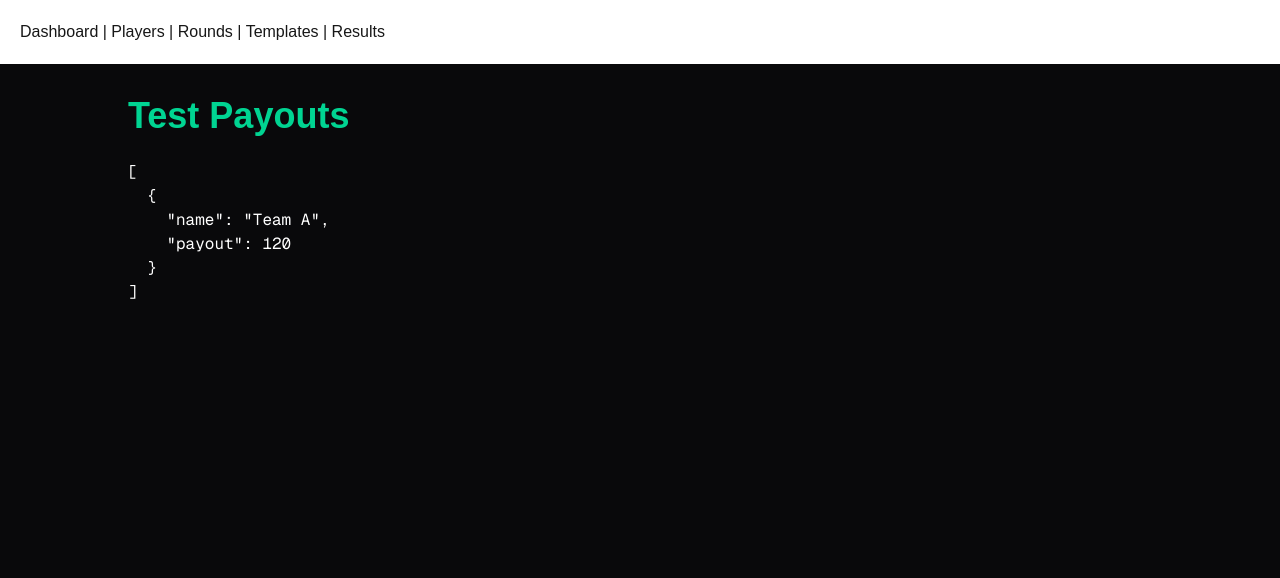
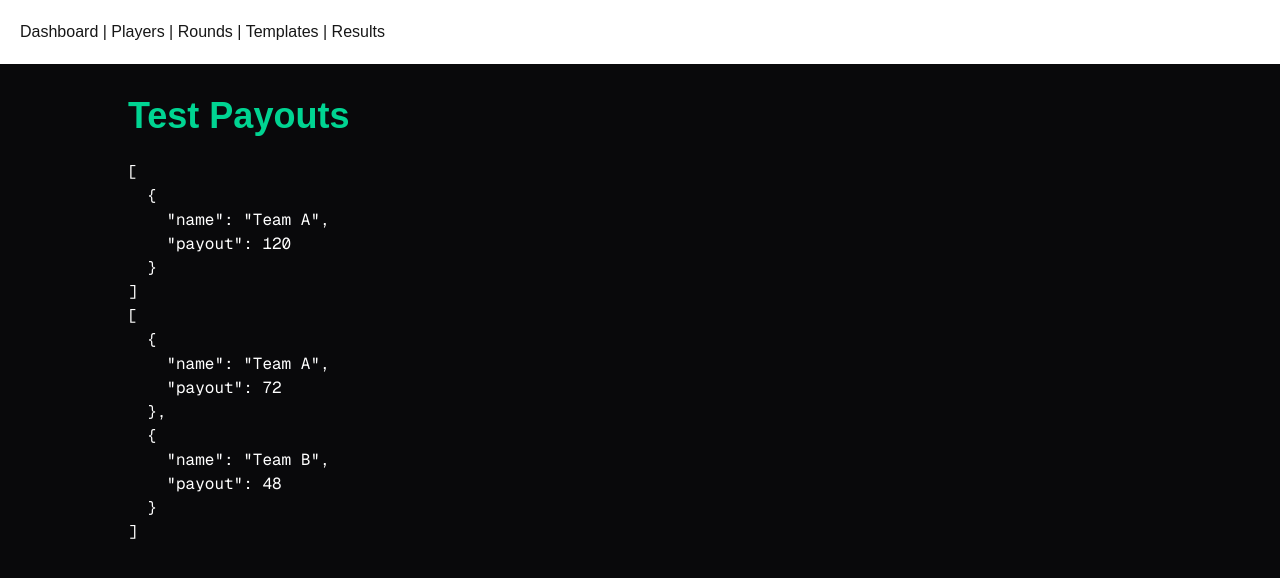
Before and after one commit to Cody-Ayers/club-games, a Next.js app: page /test-payouts in a window 1280 px wide. Shown: the top 578 px of the page. Built offline with nearby package versions, Linux system fonts and the light colour scheme.

Commit message:
Add percentage payout logic

```diff
--- a/src/app/test-payouts/page.tsx
+++ b/src/app/test-payouts/page.tsx
@@ -1,6 +1,21 @@
-import { calculateWinnerTakeAll } from "@/lib/scoring/payoutEngine";
+import {
+  calculatePercentagePayout,
+  calculateWinnerTakeAll,
+} from "@/lib/scoring/payoutEngine";
+
 export default function TestPayoutsPage() {
   const payout = calculateWinnerTakeAll(120, "Team A");
+  const percentagePayout = calculatePercentagePayout(120, [
+    {
+      name: "Team A",
+      percentage: 60,
+    },
+    {
+      name: "Team B",
+      percentage: 40,
+    },
+  ]);
+
   return (
     <main className="min-h-screen bg-zinc-950 text-white p-8">
       <div className="max-w-5xl mx-auto">
@@ -8,6 +23,7 @@ export default function TestPayoutsPage() {
           Test Payouts
         </h1>
          <pre>{JSON.stringify(payout, null, 2)}</pre>
+        <pre>{JSON.stringify(percentagePayout, null, 2)}</pre>
       </div>
     </main>
   );
--- a/src/lib/scoring/payoutEngine.ts
+++ b/src/lib/scoring/payoutEngine.ts
@@ -36,3 +36,16 @@ export function calculateWinnerTakeAll(
         }
     ];
 }
+
+export function calculatePercentagePayout(
+    potAmount: number,
+    winners: {
+        name: string;
+        percentage: number;
+    }[]
+) {
+    return winners.map((winner) => ({
+        name: winner.name,
+        payout: (potAmount * winner.percentage) / 100,
+    }));
+}
```
